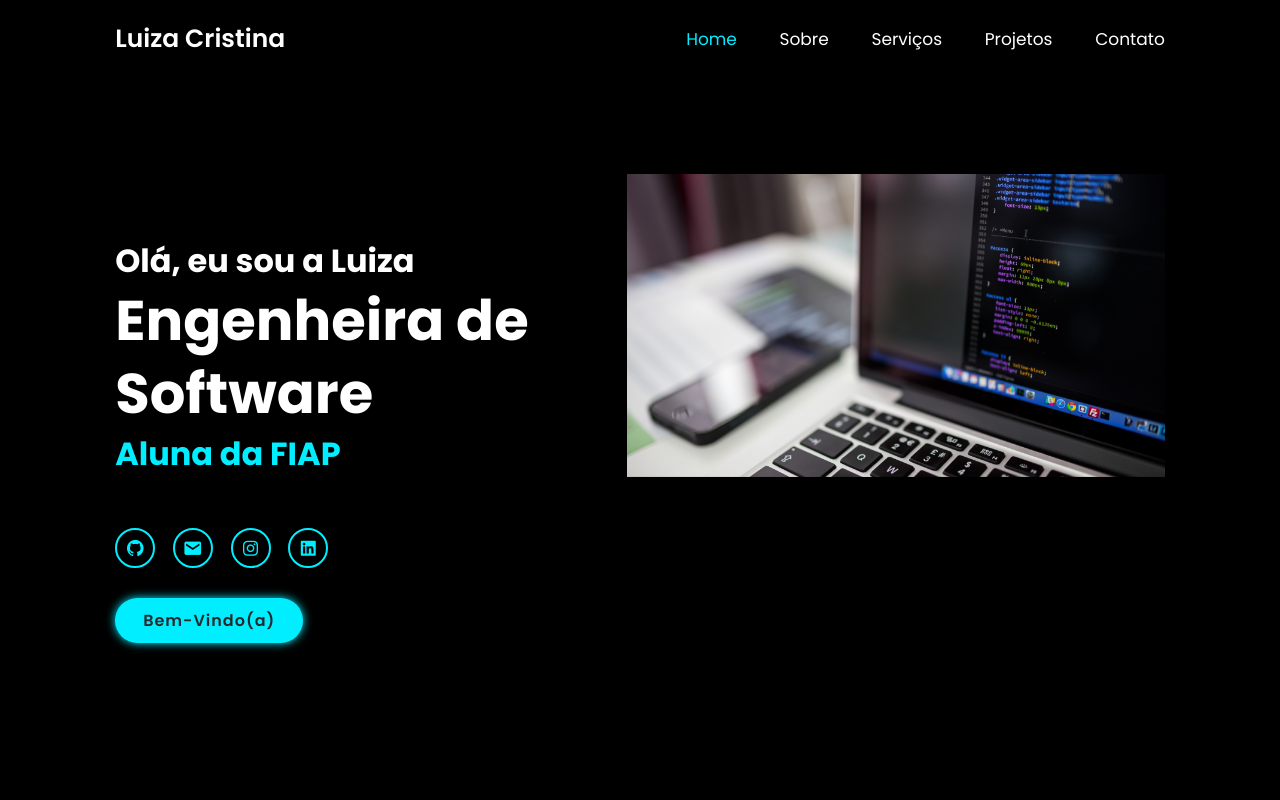
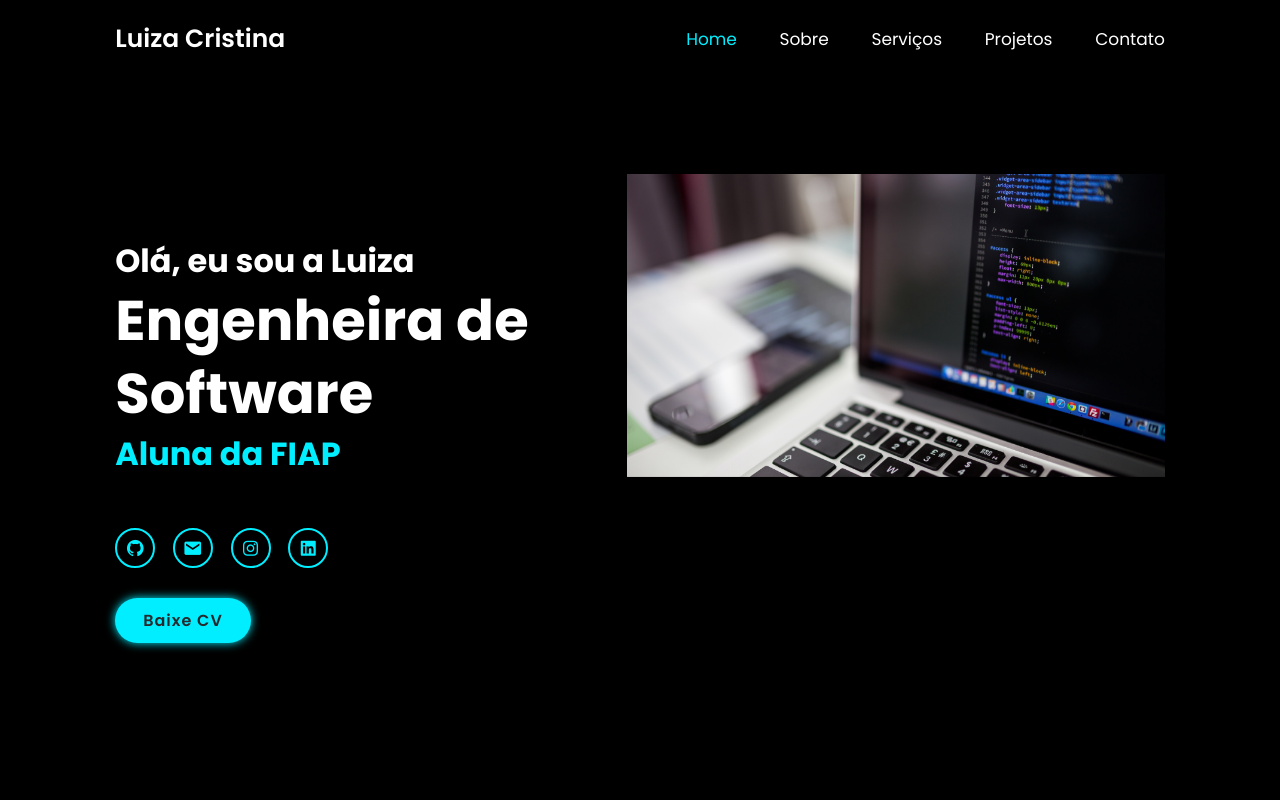
Before and after one commit to SLuizaCristina/meu-site, a plain HTML site: page index.html in a window 1280 px wide. Shown: the top 800 px of the page. Drawn offline with nearby package versions, Linux system fonts and the light colour scheme; a script that the page names is missing.

Commit message:
Update index.html

```diff
--- a/index.html
+++ b/index.html
@@ -33,7 +33,7 @@
                     <a href="https://www.instagram.com/aluiza.cristina?igsh=NXIwbWs0MzM5Mjk2"><i class='bx bxl-instagram' ></i></a>
                     <a href="https://www.linkedin.com/in/luiza-cristina-silva-frontend/"><i class='bx bxl-linkedin-square'></i></a>
                 </div>
-                <a href="Lu.Cristina.pdf" class="btn">Bem-Vindo(a)</a>
+                <a href="Lu.Cristina.pdf" class="btn">Baixe CV</a>
             </div>
             <div class="home-img">
                 <img src="hoome.png" alt="">
```
